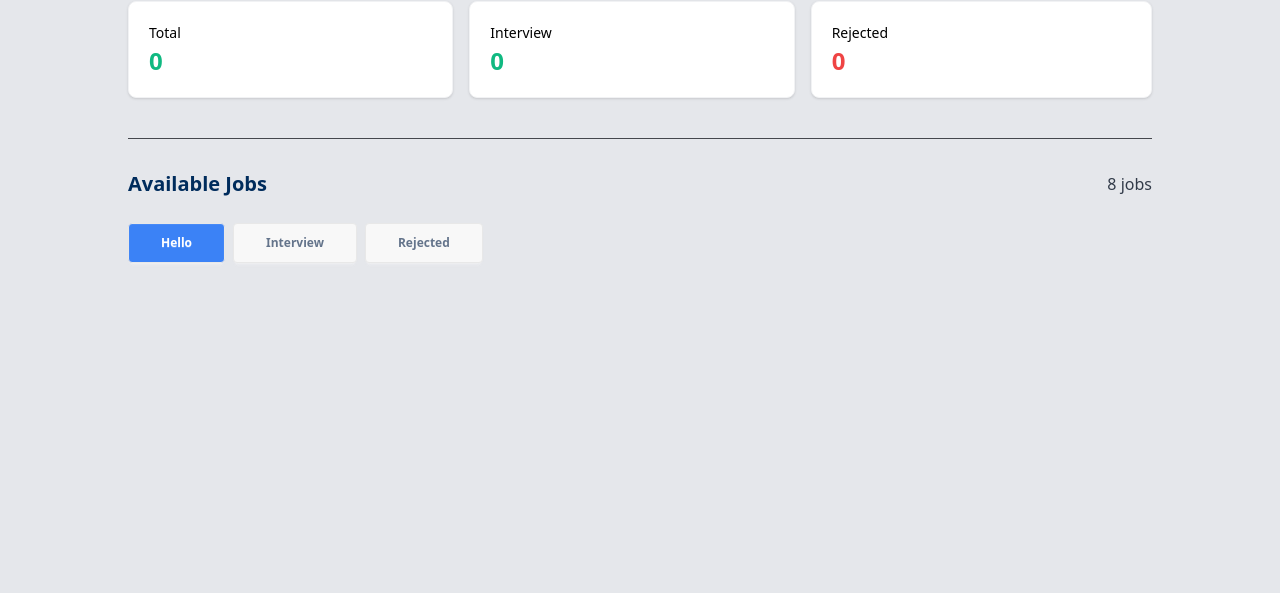
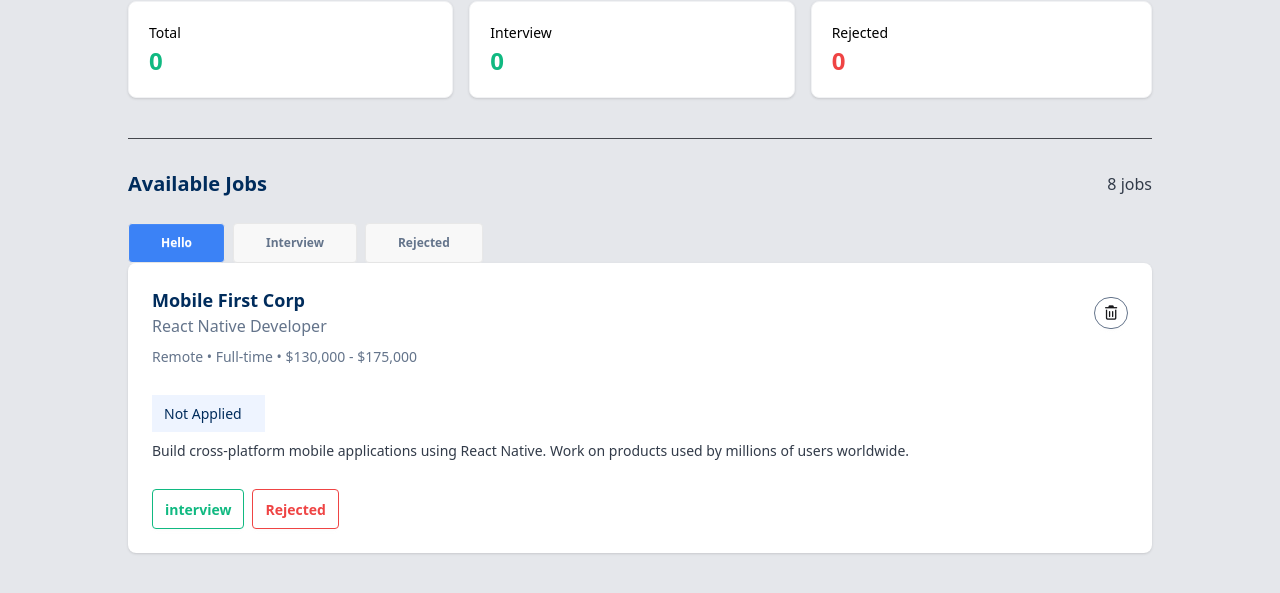
Before and after one commit to abdul-korim-web/assingment-4, a plain HTML site: page index.html in a window 1280 px wide. Shown: the part 127-720 px from the top of the page. Drawn offline with nearby package versions, Linux system fonts and the light colour scheme.

Commit message:
card section desing added

```diff
--- a/index.html
+++ b/index.html
@@ -1,45 +1,99 @@
-<!DOCTYPE html>
+<!doctype html>
 <html lang="en">
   <head>
-    <meta charset="UTF-8">
-    <meta name="viewport" content="width=device-width, initial-scale=1.0">
+    <meta charset="UTF-8" />
+    <meta name="viewport" content="width=device-width, initial-scale=1.0" />
     <!-- daisyUi -->
-    <link href="https://cdn.jsdelivr.net/npm/daisyui@5" rel="stylesheet" type="text/css" />
+    <link
+      href="https://cdn.jsdelivr.net/npm/daisyui@5"
+      rel="stylesheet"
+      type="text/css"
+    />
+    <!-- tailwindcss -->
     <script src="https://cdn.jsdelivr.net/npm/@tailwindcss/browser@4"></script>
+    <!-- font-awesome -->
+    <link rel="stylesheet" href="https://cdnjs.cloudflare.com/ajax/libs/font-awesome/7.0.1/css/all.min.css" integrity="sha512-2SwdPD6INVrV/lHTZbO2nodKhrnDdJK9/kg2XD1r9uGqPo1cUbujc+IYdlYdEErWNu69gVcYgdxlmVmzTWnetw==" crossorigin="anonymous" referrerpolicy="no-referrer" />
     <title>Job Application Tracker</title>
   </head>
-<body class="bg-gray-200 min-h-screen ">
+  <body class="bg-gray-200 min-h-screen">
     <header class="w-[80%] mx-auto pt-[60px]">
       <h2 class="font-bold text-[32px] text-black">Job Application Tracker</h2>
-        <div class="grid grid-cols-3   mt-[20px] space-x-[16px] ">
-            <div class="bg-white border border-[#F1F2F4] h-[97px] p-[20px] shadow rounded-[8px]">
-                <h2 class="text-[14px] font-medium text-black ">Total</h2>
-                <p class="text-[24px] font-bold text-[#10B981] ">0</p>
+      <div class="grid grid-cols-3 mt-[20px] space-x-[16px]">
+        <div
+          class="bg-white border border-[#F1F2F4] h-[97px] p-[20px] shadow rounded-[8px]"
+        >
+          <h2 class="text-[14px] font-medium text-black">Total</h2>
+          <p class="text-[24px] font-bold text-[#10B981]">0</p>
         </div>
-            <div class="bg-white border border-[#F1F2F4] h-[97px] p-[20px] shadow rounded-[8px]">
-                <h2 class="text-[14px] font-medium text-black ">Interview</h2>
-                <p class="text-[24px] font-bold text-[#10B981] ">0</p>
+        <div
+          class="bg-white border border-[#F1F2F4] h-[97px] p-[20px] shadow rounded-[8px]"
+        >
+          <h2 class="text-[14px] font-medium text-black">Interview</h2>
+          <p class="text-[24px] font-bold text-[#10B981]">0</p>
         </div>
-            <div class="bg-white border border-[#F1F2F4] h-[97px] p-[20px] shadow rounded-[8px]">
-                <h2 class="text-[14px] font-medium text-black ">Rejected</h2>
+        <div
+          class="bg-white border border-[#F1F2F4] h-[97px] p-[20px] shadow rounded-[8px]"
+        >
+          <h2 class="text-[14px] font-medium text-black">Rejected</h2>
           <p class="text-[24px] font-bold text-[#EF4444]">0</p>
         </div>
       </div>
     </header>
     <!--  hr line  -->
-      <hr class="w-[80%] mx-auto text-[#44474d] mt-[40px]">
+    <hr class="w-[80%] mx-auto text-[#44474d] mt-[40px]" />
     <!--  job section -->
-      <section class="jobs w-[80%] mx-auto mt-[30px] ">
+    <section class="jobs w-[80%] mx-auto mt-[30px]">
       <div class="flex justify-between items-center">
-            <h2 class="font-[600] text-[20px] text-[#002C5C] ">Available Jobs</h2>
+        <h2 class="font-[600] text-[20px] text-[#002C5C]">Available Jobs</h2>
         <p class="text-[#323B49] text-[16px] font-[500]"><span>8</span> jobs</p>
       </div>
       <div class="flex space-x-2 mt-[24px]">
-            <button class="btn px-[32px] py-[10px] text-[12px] font-semibold rounded-[4px] text-white bg-[#3B82F6]">Hello</button>
-            <button class="btn px-[32px] py-[10px] text-[12px] font-semibold rounded-[4px] text-[#64748B]">Interview</button>
-            <button class="btn px-[32px] py-[10px] text-[12px] font-semibold rounded-[4px] text-[#64748B]">Rejected</button>
+        <button
+          class="btn px-[32px] py-[10px] text-[12px] font-semibold rounded-[4px] text-white bg-[#3B82F6]"
+        >
+          Hello
+        </button>
+        <button
+          class="btn px-[32px] py-[10px] text-[12px] font-semibold rounded-[4px] text-[#64748B]"
+        >
+          Interview
+        </button>
+        <button
+          class="btn px-[32px] py-[10px] text-[12px] font-semibold rounded-[4px] text-[#64748B]"
+        >
+          Rejected
+        </button>
       </div>
     </section>
+    <section class="job card w-[80%] mx-auto">
+      <div class="card  bg-base-100 card-xs shadow-sm">
+        <div class="card-body p-[24px] ">
+          <div class="flex justify-between items-center">
+            <div>
+                <h2 class="text-[18px] font-[600] text-[#002C5C]">Mobile First Corp</h2>
+                <p class="text-[#64748B] text-[16px] ">React Native Developer</p>
+            </div>
+            <div>
+                <button class="btn w-[32px] h-[32px] rounded-full border border-[#64748B] bg-white"><i class="fa-regular fa-trash-can"></i></button>
+            </div>
+          </div>
+          <div>
+           <h2 class="text-[#64748B] text-[14px] ">Remote
+ •
+Full-time
+•
+ <span>$130,000</span> - <span>$175,000</span></h2>
+          </div>
+          <div class=" mt-5 ">
+            <h2 class="text-[14px] font-[500] text-[#002C5C] py-2 px-3 bg-[#EEF4FF] w-[113px]">Not Applied</h2>
+            <p class="text-[14px] text-[#323B49] mt-2">Build cross-platform mobile applications using React Native. Work on products used by millions of users worldwide.</p>
 
+          </div>
+          <div class="flex space-x-2 mt-5 items-center">
+            <button class="btn bg-transparent text-[#10B981] text-[14px] font-[600] px-3 py-2  rounded-[4px] border border-[#10B981] ">interview</button>
+            <button class="btn bg-transparent text-[#EF4444] text-[14px] font-[600] px-3 py-2  rounded-[4px] border border-[#EF4444] ">Rejected</button>
+          </div>
+      </div>
+    </section>
   </body>
 </html>
```
Lines whose indentation alone changed are shown as unchanged.
